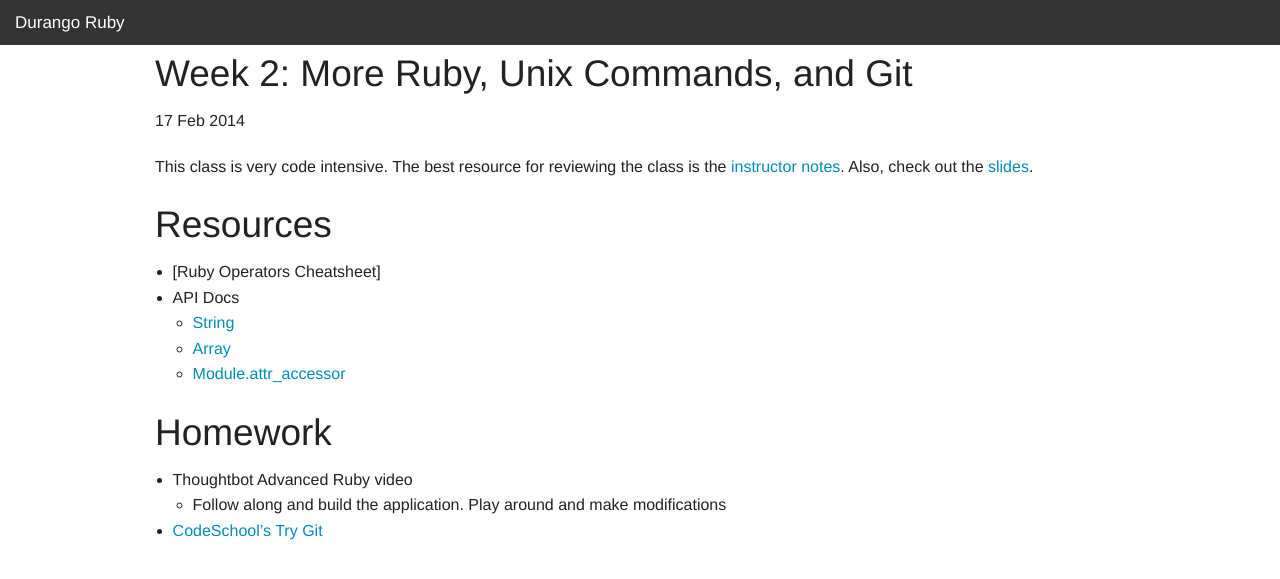
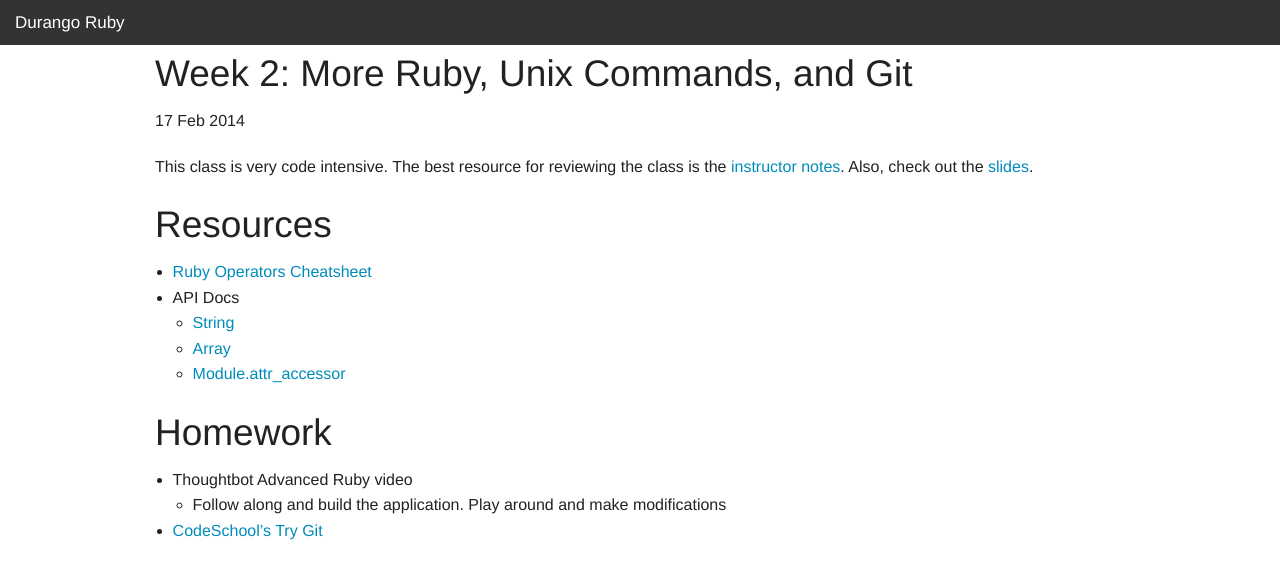
Before and after one commit to durango-ruby-school/durango-ruby-school.github.io, a Jekyll site: the page built from _posts/2014-02-17-week-2.md, in a window 1280 px wide. Shown: the top 579 px of the page. Built offline with Jekyll 4.4.1, drawn with Linux system fonts in a browser that asks for light colours; Markdown is read by kramdown in place of the engine named in the settings; some of the changed lines change nothing that is shown.

Commit message:
Fixed broken link

```diff
--- a/_posts/2014-02-17-week-2.md
+++ b/_posts/2014-02-17-week-2.md
@@ -8,7 +8,7 @@ This class is very code intensive. The best resource for reviewing the class is
 
 ## Resources
 
-* [Ruby Operators Cheatsheet]
+* [Ruby Operators Cheatsheet][7]
 * API Docs
   * [String][2]
   * [Array][3]
```
